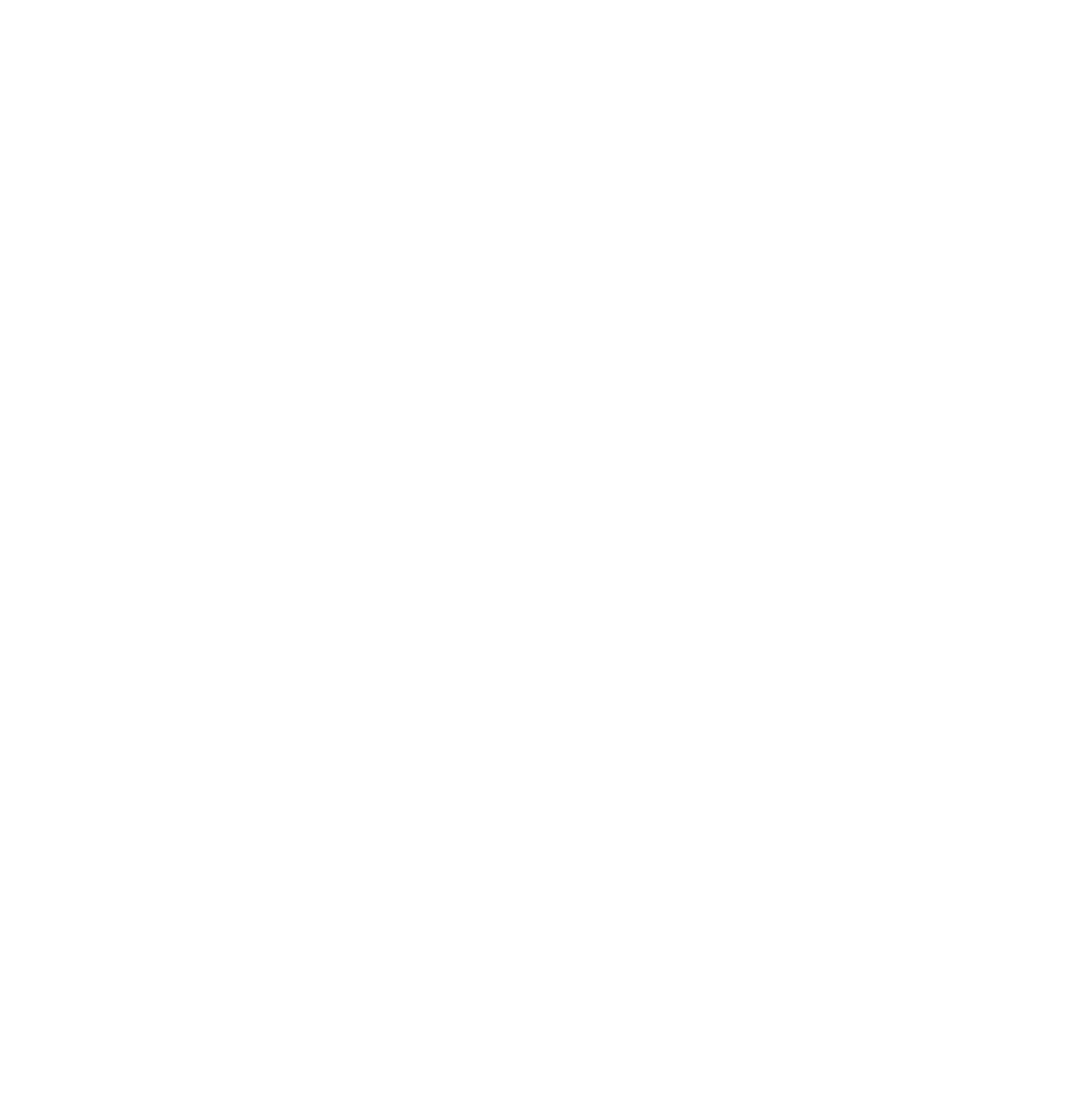
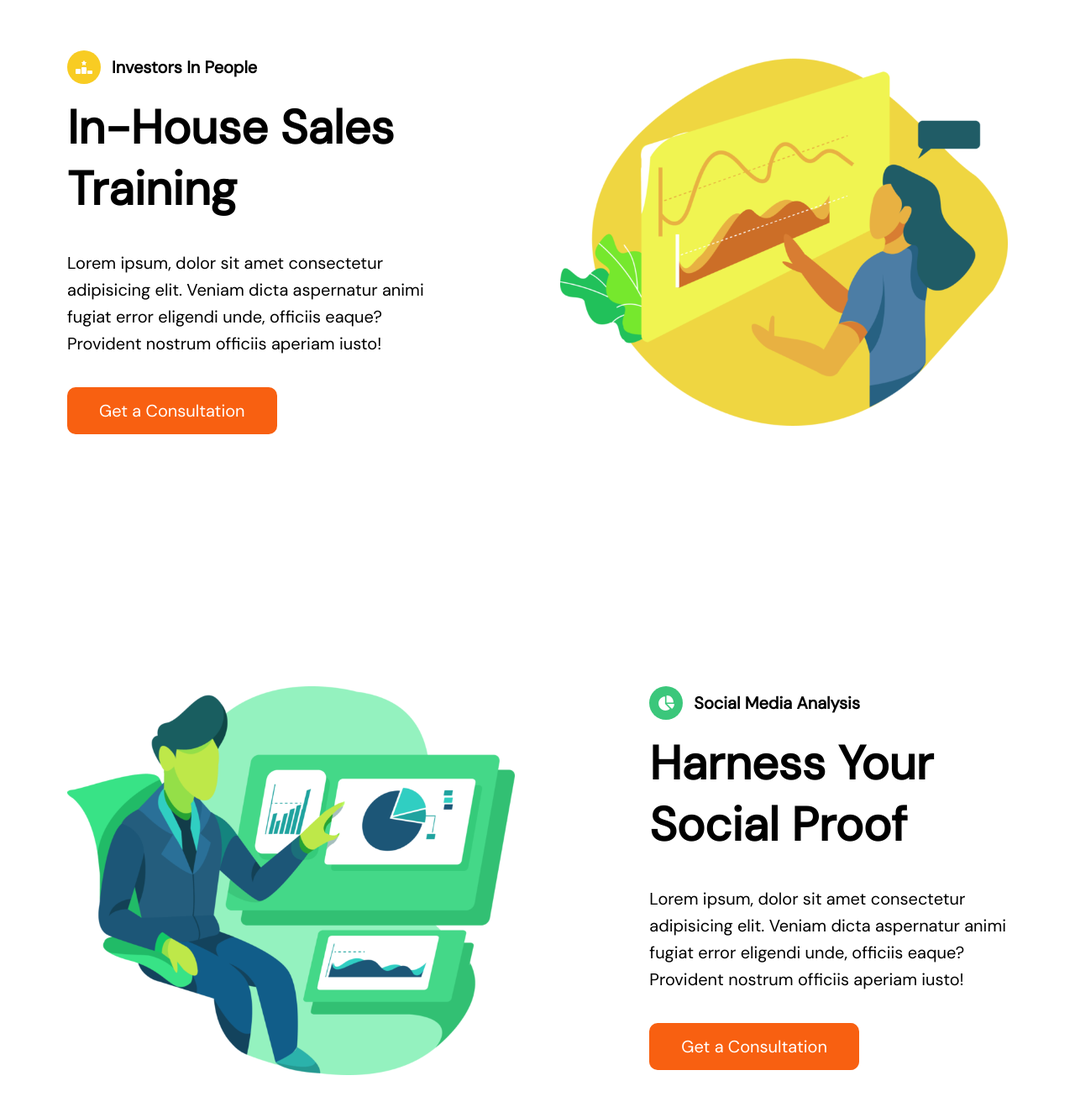
Before and after one commit to SaraG94/proj-html-vuejs, a Vue app: page / in a window 1280 px wide. Shown: the part 1780-3098 px from the top of the page at 84% size. Before the commit the page ends 1690 px from the top, so only its background shows below. Built offline with nearby package versions, Linux system fonts and the light colour scheme; a web font is replaced by a local one.

Commit message:
FEAT content section services

```diff
--- a/src/components/Main.vue
+++ b/src/components/Main.vue
@@ -12,7 +12,7 @@
       <Presentation/>
       <section class="services">
         <div class="container">
-            <div class="row">
+            <div class="row business">
                 <div class="col-5">
                     <img src="/img/sales-development.png" alt="">
                 </div>
@@ -24,6 +24,52 @@
                         </h4>
                         <h1 class="service__title">
                             Increase brand awareness
+                        </h1>
+                    </div>
+
+                    <p class="service-descrition">
+                        Lorem ipsum, dolor sit amet consectetur adipisicing elit. Veniam dicta aspernatur animi fugiat error eligendi unde, officiis eaque? Provident nostrum officiis aperiam iusto!
+                    </p>
+                    <button class="orange">
+                        Get a Consultation
+                    </button>
+                </div>
+            </div>
+            <div class="row investor">
+                <div class="col-5">
+                    <img src="/img/strategic-marketing.png" alt="">
+                </div>
+                <div class="col-4 service">
+                    <div class="title">
+                        <h4 class="subtitle">
+                            <font-awesome-icon class="icone-subtitle yellow" icon="fa-solid fa-ranking-star"/>
+                            Investors in people
+                        </h4>
+                        <h1 class="service__title">
+                            In-house sales training
+                        </h1>
+                    </div>
+
+                    <p class="service-descrition">
+                        Lorem ipsum, dolor sit amet consectetur adipisicing elit. Veniam dicta aspernatur animi fugiat error eligendi unde, officiis eaque? Provident nostrum officiis aperiam iusto!
+                    </p>
+                    <button class="orange">
+                        Get a Consultation
+                    </button>
+                </div>
+            </div>
+            <div class="row digital">
+                <div class="col-5">
+                    <img src="/img/digital.png" alt="">
+                </div>
+                <div class="col-4 service">
+                    <div class="title">
+                        <h4 class="subtitle">
+                            <font-awesome-icon class="icone-subtitle acquagreen" icon="fa-solid fa-chart-pie"/>
+                            Social media analysis
+                        </h4>
+                        <h1 class="service__title">
+                            Harness your social proof
                         </h1>
                     </div>
 
@@ -60,7 +106,9 @@
         flex-basis: calc((100% /12)*4);
     }
 }
-
+.row.investor{
+    flex-direction: row-reverse;
+}
 .service{
     display: flex;
     flex-direction: column;
@@ -91,11 +139,17 @@
 .icone-subtitle{
     color: white;
     border-radius: 999px;
-    font-size: 15px;
+    //font-size: 15px;
     padding: 10px;
     aspect-ratio: 1;
 }
 .icone-subtitle.blue{
     background-color: #0064FE;
 }
+.icone-subtitle.yellow{
+    background-color: #F8CC23;
+}
+.icone-subtitle.acquagreen{
+    background-color: #3BC77B;
+}
 </style>
```
